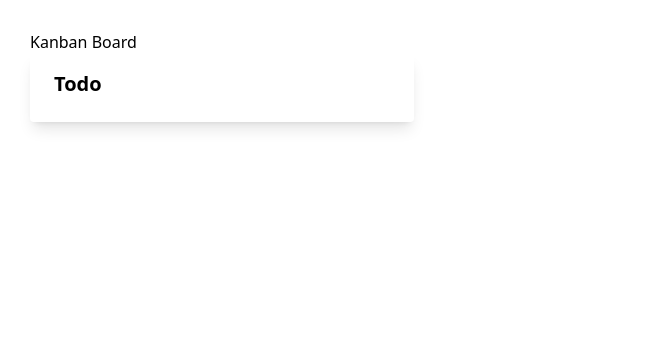
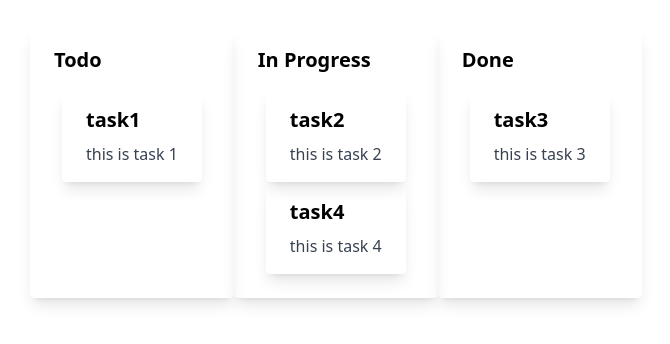
Before and after one commit to swatijain1095/kanban-board, a React (Vite) app: page / in a window 1280 px wide. Shown: the top 344 px of the page, without its empty margins (0-670 px from the left). Built offline with nearby package versions, Linux system fonts and the light colour scheme.

Commit message:
installed dnd-kit, rendered columns, tasks and made them draggable droppable

```diff
--- a/package.json
+++ b/package.json
@@ -10,6 +10,7 @@
     "preview": "vite preview"
   },
   "dependencies": {
+    "@dnd-kit/core": "^6.1.0",
     "react": "^18.3.1",
     "react-dom": "^18.3.1"
   },
--- a/src/App.tsx
+++ b/src/App.tsx
@@ -1,6 +1,9 @@
 import { useState } from "react";
-import { Column } from "./components/column/column";
-import { Column as IColumn } from "./types";
+import Column from "./components/Column";
+import { IColumn } from "./types";
+import { DndContext, DragEndEvent } from "@dnd-kit/core";
+import { Draggable } from "./components/DnD/Draggable";
+import { Droppable } from "./components/DnD/Droppable";
 
 const initialState: IColumn[] = [
   {
@@ -8,7 +11,7 @@ const initialState: IColumn[] = [
     name: "Todo",
     tasks: [
       {
-        id: 0,
+        id: "task1",
         title: "task1",
         description: "this is task 1",
       },
@@ -19,9 +22,14 @@ const initialState: IColumn[] = [
     name: "In Progress",
     tasks: [
       {
-        id: 1,
+        id: "task2",
         title: "task2",
         description: "this is task 2",
+      },
+      {
+        id: "task4",
+        title: "task4",
+        description: "this is task 4",
       },
     ],
   },
@@ -30,7 +38,7 @@ const initialState: IColumn[] = [
     name: "Done",
     tasks: [
       {
-        id: 2,
+        id: "task3",
         title: "task3",
         description: "this is task 3",
       },
@@ -40,11 +48,22 @@ const initialState: IColumn[] = [
 
 function App() {
   const [columns, setColumns] = useState(initialState);
+
+  const [isDropped, setIsDropped] = useState(false);
+  const draggableMarkup = <Draggable>Drag me</Draggable>;
+
+  function handleDragEnd(event: DragEndEvent) {
+    console.log(event);
+  }
+
   return (
-    <div>
-      Kanban Board
-      <Column />
-    </div>
+    <DndContext onDragEnd={handleDragEnd}>
+      <div className="flex flex-row">
+        {columns.map((item) => {
+          return <Column {...item} key={item.id} />;
+        })}
+      </div>
+    </DndContext>
   );
 }
 
--- /dev/null
+++ b/src/components/DnD/Draggable.tsx
@@ -0,0 +1,19 @@
+import React from "react";
+import { useDraggable } from "@dnd-kit/core";
+
+export function Draggable({ children }: { children: React.ReactNode }) {
+  const { attributes, listeners, setNodeRef, transform } = useDraggable({
+    id: "draggable",
+  });
+  const style = transform
+    ? {
+        transform: `translate3d(${transform.x}px, ${transform.y}px, 0)`,
+      }
+    : undefined;
+
+  return (
+    <button ref={setNodeRef} style={style} {...listeners} {...attributes}>
+      {children}
+    </button>
+  );
+}
--- /dev/null
+++ b/src/components/DnD/Droppable.tsx
@@ -0,0 +1,17 @@
+import React from "react";
+import { useDroppable } from "@dnd-kit/core";
+
+export function Droppable({ children }: { children: React.ReactNode }) {
+  const { isOver, setNodeRef } = useDroppable({
+    id: "droppable",
+  });
+  const style = {
+    backgroundColor: isOver ? "green" : undefined,
+  };
+
+  return (
+    <div ref={setNodeRef} style={style}>
+      {children}
+    </div>
+  );
+}
--- /dev/null
+++ b/src/components/Task/Task.tsx
@@ -0,0 +1,41 @@
+import { ITask } from "../../types";
+import { useDraggable } from "@dnd-kit/core";
+
+export const Task = ({ id, title, description }: ITask) => {
+  const { attributes, listeners, setNodeRef, transform } = useDraggable({
+    id,
+  });
+
+  const style = transform
+    ? {
+        transform: `translate3d(${transform.x}px, ${transform.y}px, 100px)`,
+      }
+    : undefined;
+
+  return (
+    <>
+      <div
+        ref={setNodeRef}
+        style={style}
+        {...listeners}
+        {...attributes}
+        className={`max-w-sm rounded overflow-hidden shadow-lg ${
+          transform ? "absolute" : ""
+        }`}
+      >
+        <div className="px-6 py-4">
+          <div className="font-bold text-xl mb-2">{title}</div>
+          <p className="text-gray-700 text-base">{description}</p>
+        </div>
+      </div>
+      {transform && (
+        <div className="max-w-sm rounded overflow-hidden shadow-lg opacity-50">
+          <div className="px-6 py-4">
+            <div className="font-bold text-xl mb-2">{title}</div>
+            <p className="text-gray-700 text-base">{description}</p>
+          </div>
+        </div>
+      )}
+    </>
+  );
+};
--- /dev/null
+++ b/src/components/Task/index.ts
@@ -0,0 +1,3 @@
+import { Task } from "./Task";
+
+export default Task;
--- /dev/null
+++ b/src/components/button/index.ts
@@ -0,0 +1,3 @@
+import { Button } from "./Button";
+
+export default Button;
--- a/src/components/column/column.tsx
+++ b/src/components/column/column.tsx
@@ -1,8 +1,24 @@
-export function Column() {
+import { useDroppable } from "@dnd-kit/core";
+import { IColumn } from "../../types";
+import Task from "../Task";
+
+export function Column({ id, name, tasks }: IColumn) {
+  const { setNodeRef } = useDroppable({
+    id,
+  });
+
   return (
-    <div className="max-w-sm rounded overflow-hidden shadow-lg">
-      <div className="flex justify-between px-6 py-4">
-        <div className="font-bold text-xl mb-2">Todo</div>
+    <div
+      ref={setNodeRef}
+      className="max-w-sm rounded overflow-hidden shadow-lg"
+    >
+      <div className="flex flex-col justify-between px-6 py-4">
+        <div className="font-bold text-xl mb-2">{name}</div>
+        <div className="m-2">
+          {tasks.map((task) => {
+            return <Task {...task} key={task.id} />;
+          })}
+        </div>
       </div>
     </div>
   );
--- /dev/null
+++ b/src/components/column/index.ts
@@ -0,0 +1,3 @@
+import { Column } from "./Column";
+
+export default Column;
```
Also changed, not shown: src/types/index.ts (+6 -6 lines), 1 other file (tests, documents, lock files or other folders).
